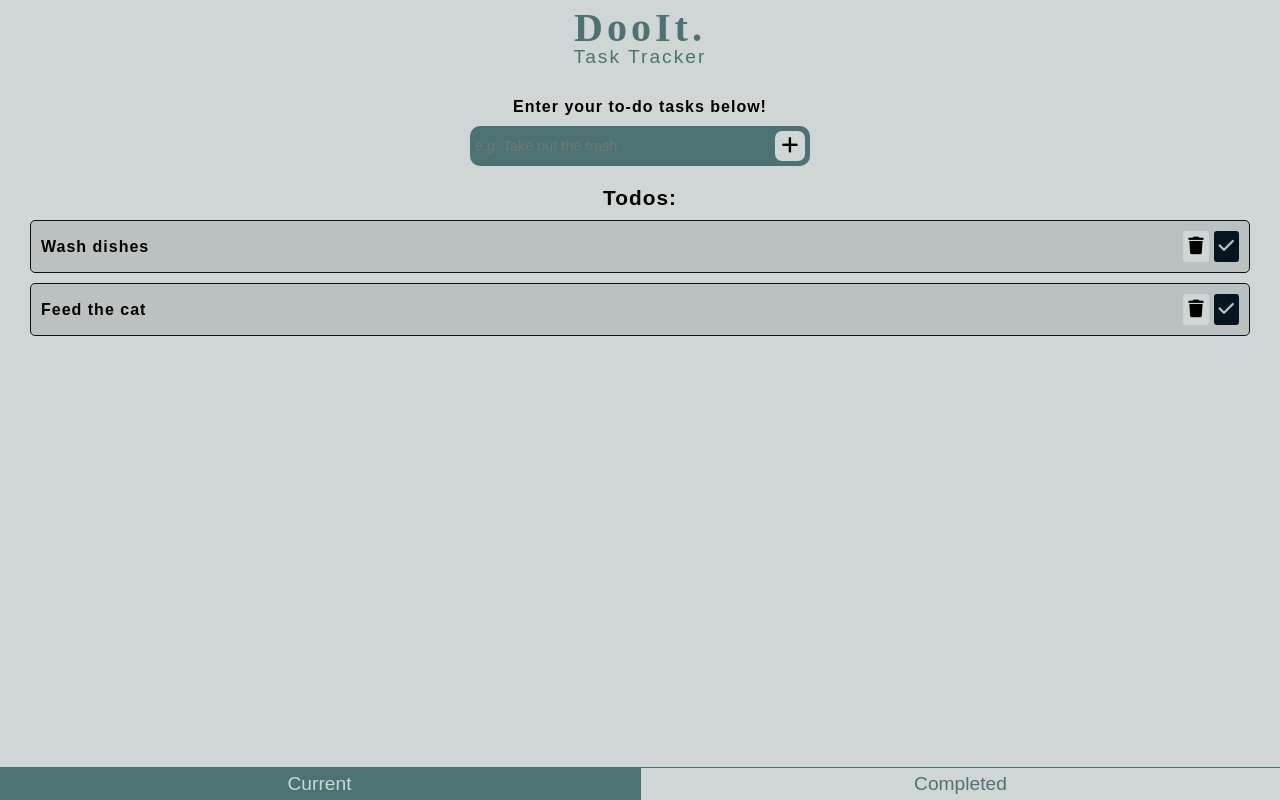
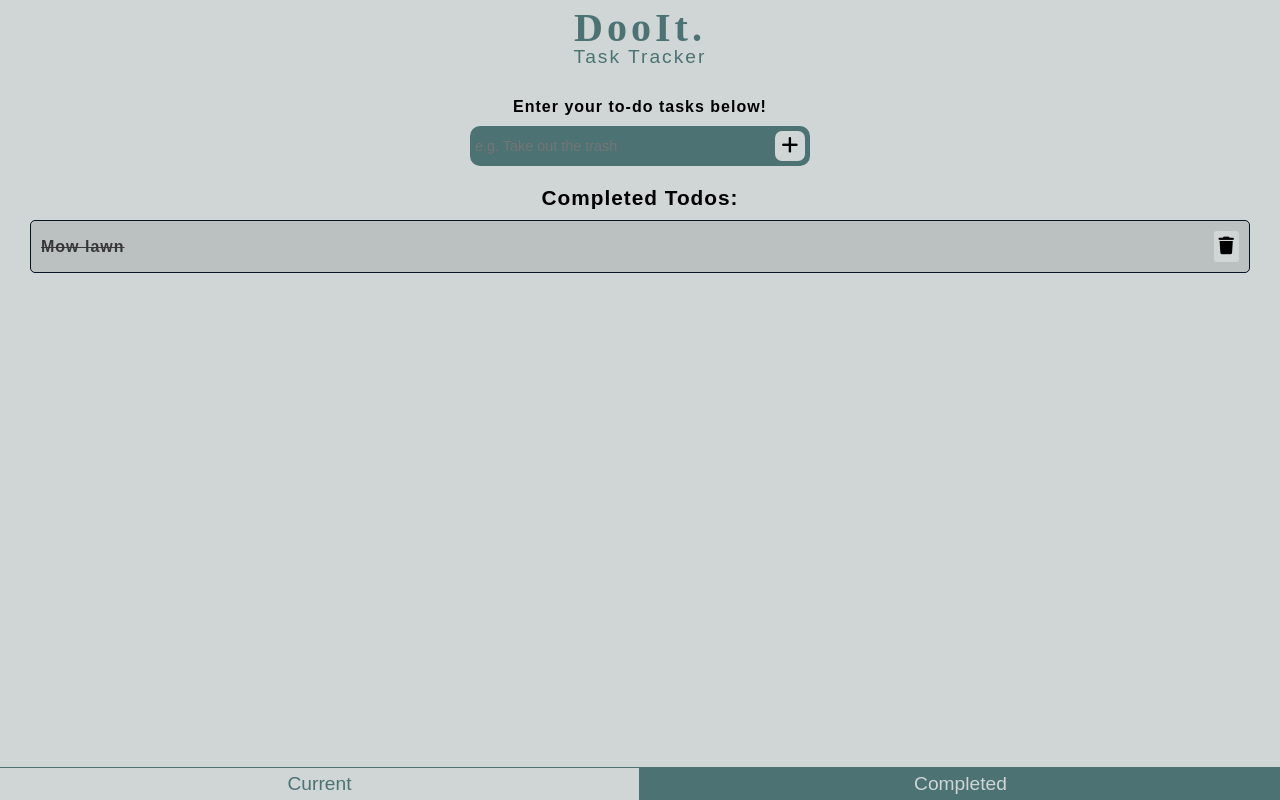
Before and after one commit to jacobWhisler/DooIt., a React (Vite) app: page / in a window 1280 px wide. Built offline with nearby package versions, Linux system fonts and the light colour scheme.

Commit message:
rough draft styling for completed card done

```diff
--- a/src/App.jsx
+++ b/src/App.jsx
@@ -6,7 +6,7 @@ import BottomBar from "./components/BottomBar/BottomBar";
 import { useState } from "react";
 
 function App() {
-  const [currentCompleted, setCurrentCompleted] = useState("current");
+  const [currentCompleted, setCurrentCompleted] = useState("completed");
   console.log(currentCompleted);
 
   return (
--- a/src/components/CompletedToDo/CompletedToDo.jsx
+++ b/src/components/CompletedToDo/CompletedToDo.jsx
@@ -1,7 +1,17 @@
 import React from "react";
+import "./CompletedToDo.scss";
 
-const CompletedToDo = () => {
-  return <div>Completed To Do</div>;
+const CompletedToDo = ({ item }) => {
+  return (
+    <div className="completed-card-content">
+      <p>{item.todo}</p>
+      <div className="completed-card-btns">
+        <button className="btn delete">
+          <i className="fas fa-trash"></i>
+        </button>
+      </div>
+    </div>
+  );
 };
 
 export default CompletedToDo;
--- a/src/components/CompletedToDo/CompletedToDo.scss
+++ b/src/components/CompletedToDo/CompletedToDo.scss
@@ -0,0 +1,34 @@
+.completed-card-content {
+    display: flex;
+    justify-content: space-between;
+    align-items: center;
+    background: #bbc1c1;
+
+    margin-bottom: 10px;
+    padding: 10px;
+    border: 1px solid #041421;
+    border-radius: 5px;
+    p {
+        text-decoration: line-through;
+        opacity: 0.7;
+    }
+    .completed-card-btns {
+        .btn {
+            padding: 5px;
+            border-radius: 3px;
+            font-size: 1.1rem;
+
+            cursor: pointer;
+        }
+        .delete {
+            background: #d0d6d6;
+            border: none;
+        }
+        .complete {
+            margin-left: 5px;
+            background: #041421;
+            border: none;
+            color: #bbc1c1;
+        }
+    }
+}
```
